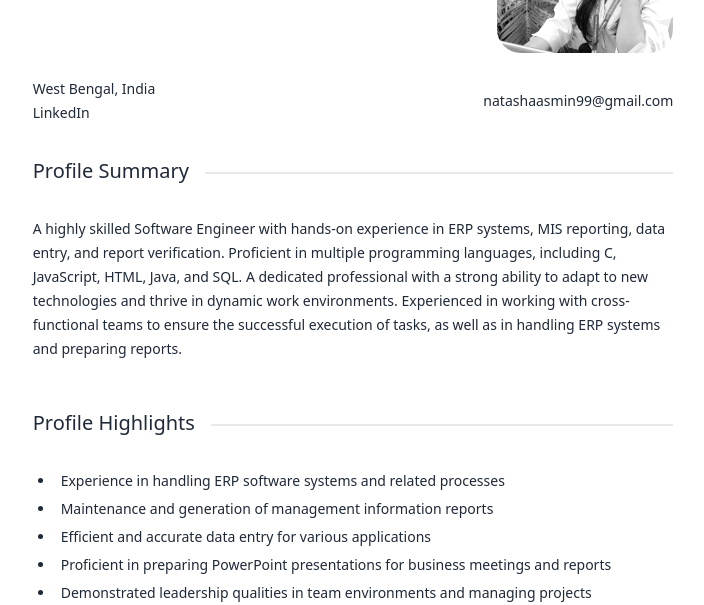
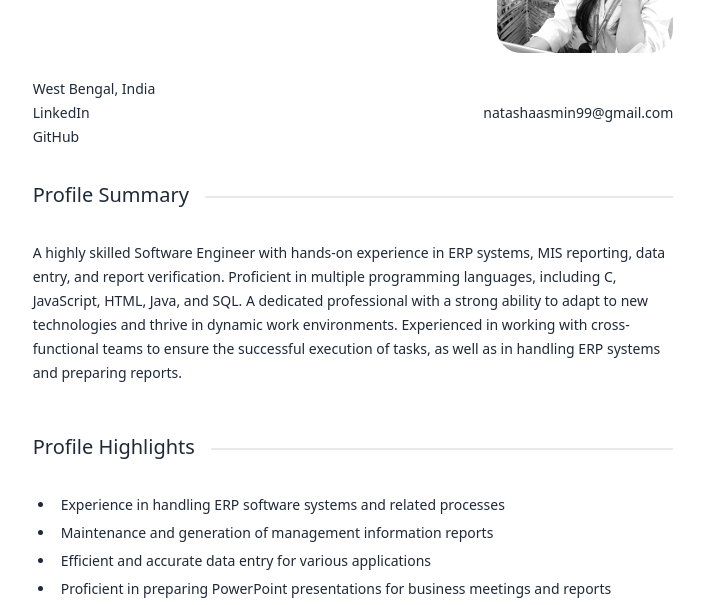
Before and after one commit to Natasha-yasmin/natasha-yasmin.github.io, a plain HTML site: page index.html in a window 1280 px wide. Shown: the part 195-800 px from the top of the page, without its empty margins (287-991 px from the left). Drawn offline with Linux system fonts and the light colour scheme.

Commit message:
Deploying to gh-pages from @ Natasha-yasmin/natasha-yasmin.github.io@efbe974b588f02625e78e6b18352a62117c7ae81 🚀

```diff
--- a/index.html
+++ b/index.html
@@ -53,6 +53,8 @@
         <div class="grid text-start">
           <spa>West Bengal, India </spa> <a target="_blank" rel="noopener noreferrer"
             href="https://www.linkedin.com/in/natasha-yasmin">LinkedIn</a>
+            <a target="_blank" rel="noopener noreferrer"
+            href="https://github.com/Natasha-yasmin">GitHub</a>
         </div>
         <div class="grid text-end"> <a target="_blank" rel="noopener noreferrer"
             href="mailto:natashaasmin99@gmail.com">natashaasmin99@gmail.com</a>
```
